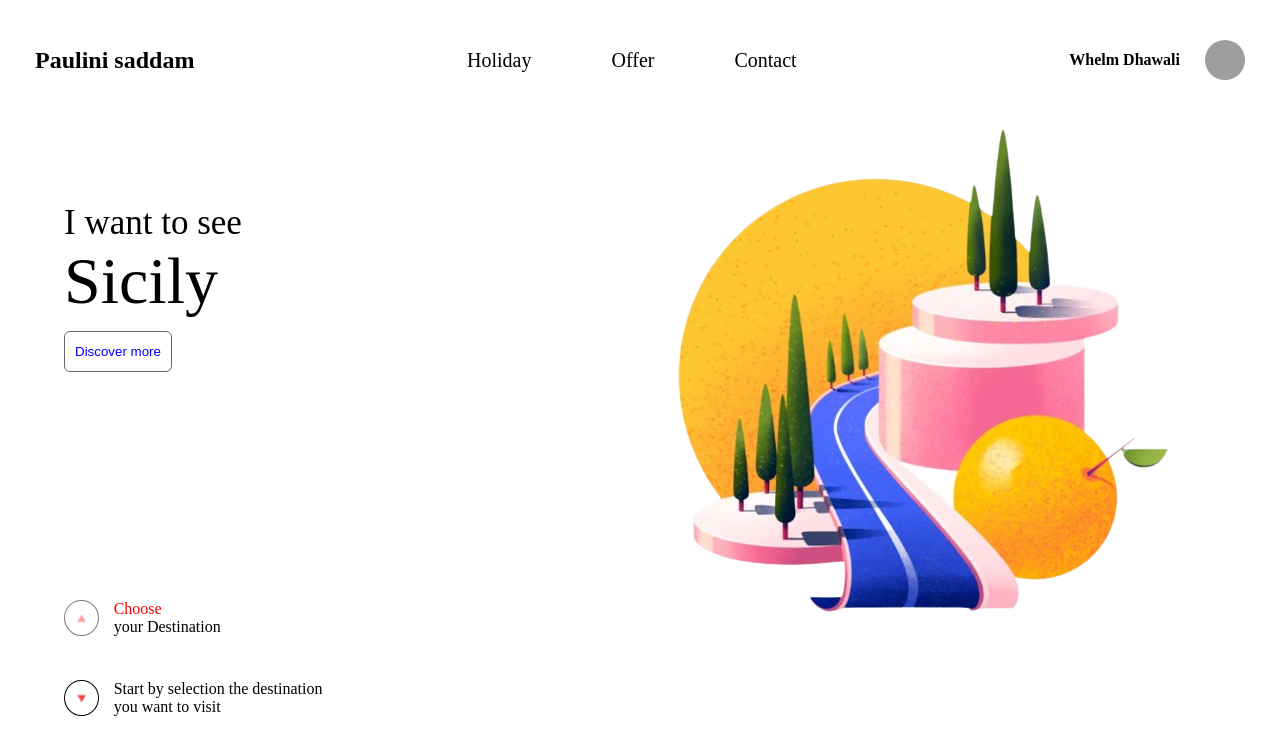
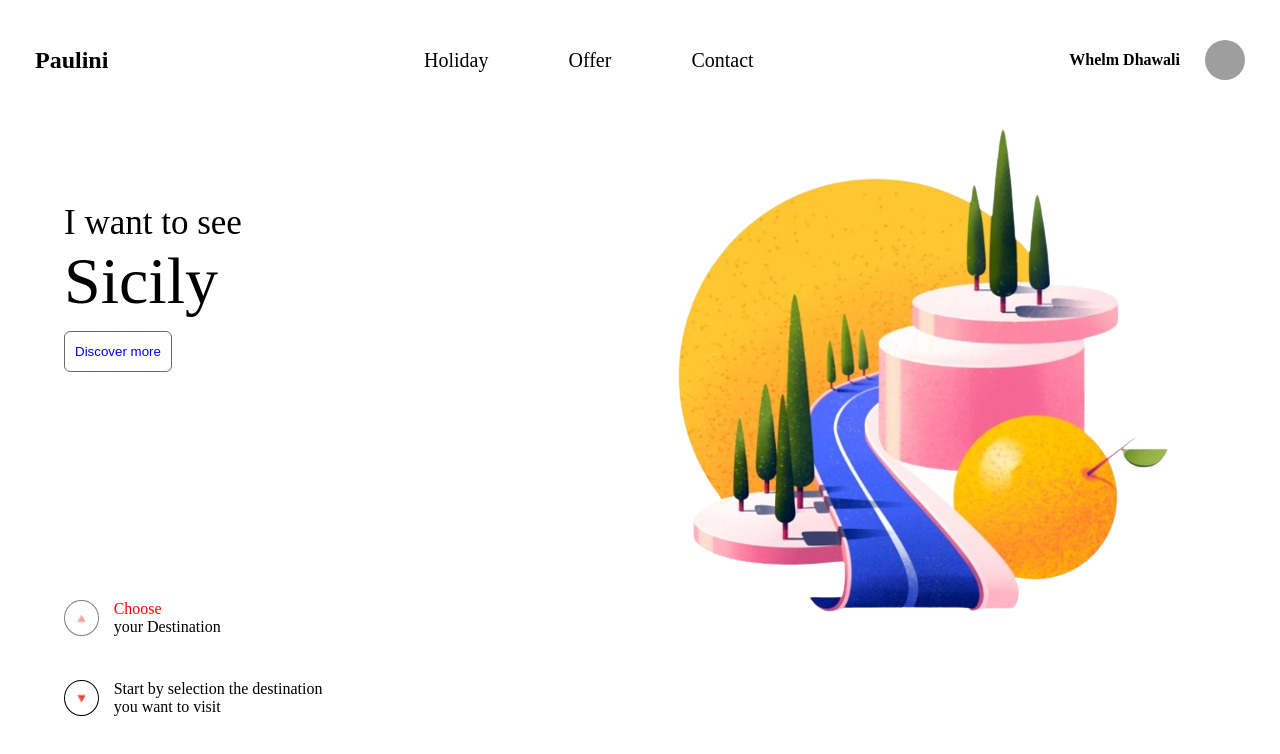
Before and after one commit to sadmalik/hii, a plain HTML site: page index.html in a window 1280 px wide. Drawn offline with Linux system fonts and the light colour scheme; grey boxes are pictures that could not be loaded.

Commit message:
Update index.html

```diff
--- a/index.html
+++ b/index.html
@@ -12,7 +12,7 @@
 <body>
     <div class="container">
         <div class="nav">
-            <h2>Paulini saddam</h2>
+            <h2>Paulini</h2>
             <div class="m1">
                 <ul>
                     <li>Holiday</li>
```
